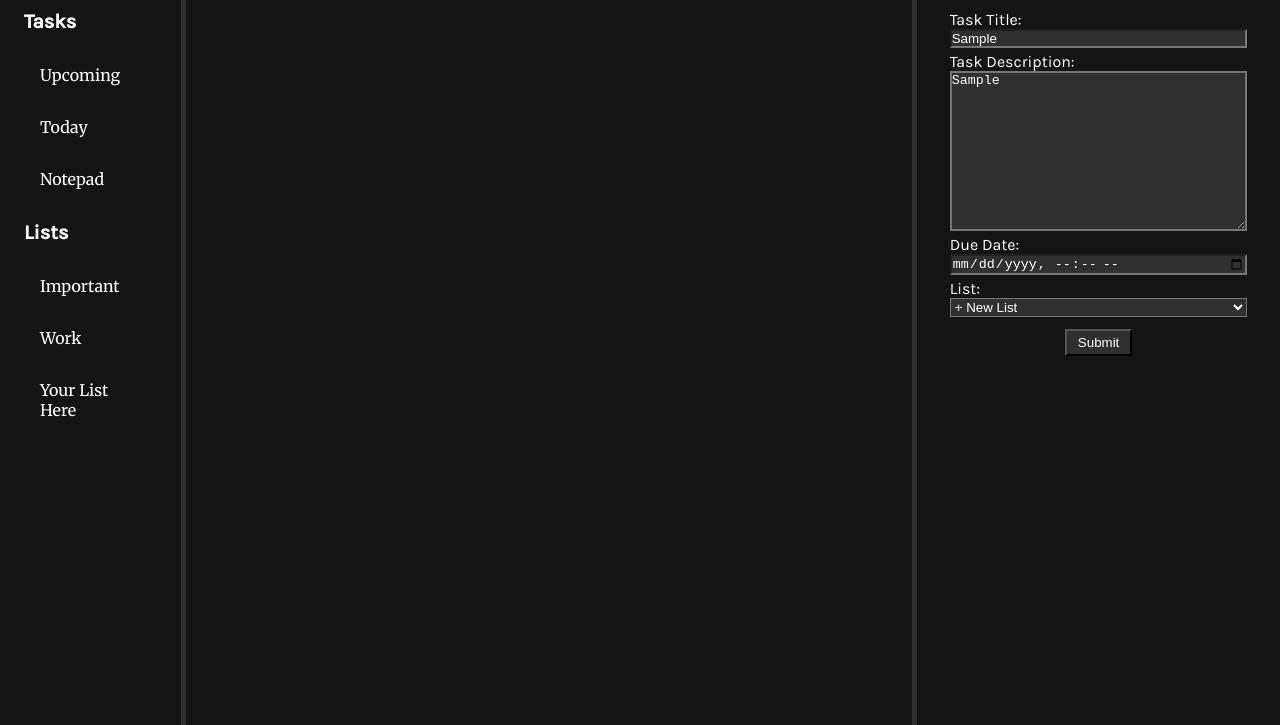
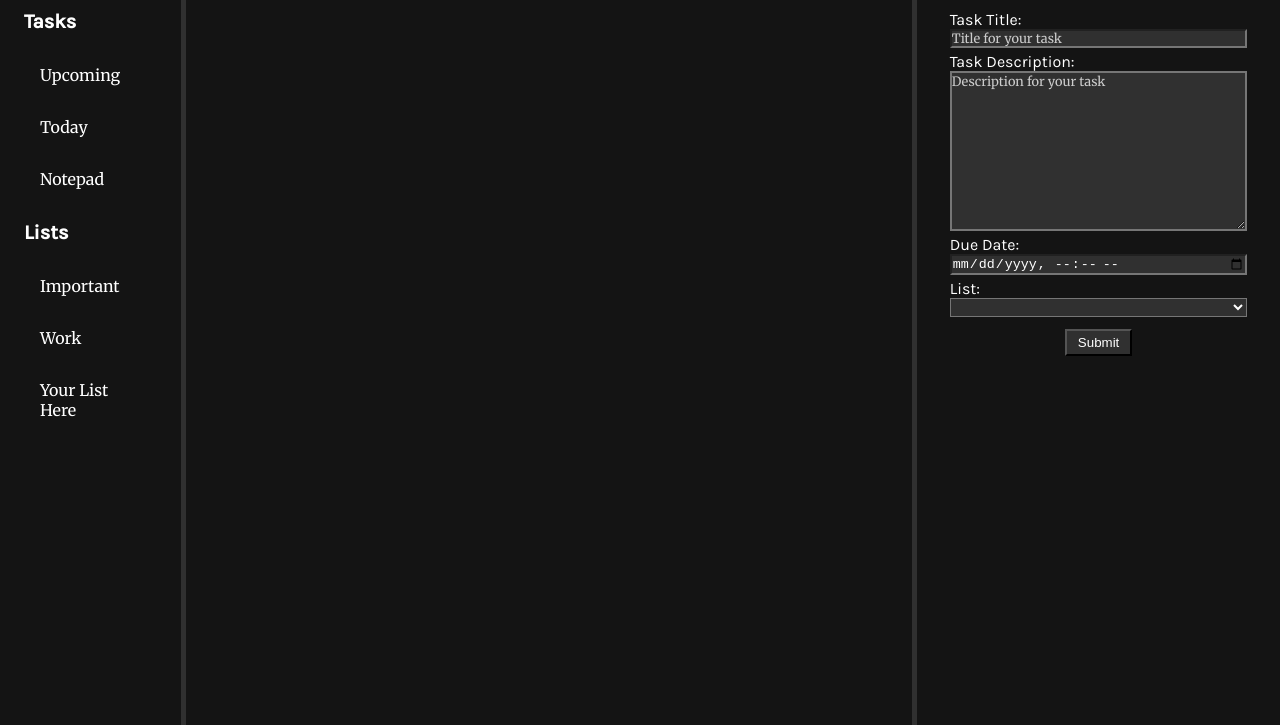
Before and after one commit to EricLionDev/odin-todolist, a website built with webpack: page dist/index.html in a window 1280 px wide. Both pictures are taken after typing "Sample", "Sample" into the empty fields and a click on the button "Submit". Shown: the part 75-800 px from the top of the page. Built offline with nearby package versions, Linux system fonts and the light colour scheme.

Commit message:
fixed localstorage functionality

```diff
--- a/src/index.js
+++ b/src/index.js
@@ -5,3 +5,10 @@ export default function handleNewTask() {
   let task = new create_task();
   return task;
 }
+
+document.addEventListener("DOMContentLoaded", (event) => {
+  const button = document.getElementById("new-task-btn");
+  if (button) {
+    button.addEventListener("click", handleNewTask);
+  }
+});
--- a/src/tasks.js
+++ b/src/tasks.js
@@ -1,12 +1,12 @@
 import list from "./tasklist";
 var tasknums = 0;
-var newTaskTitle = document.getElementById("new-task-title");
-var newTaskDescription = document.getElementById("new-task-description");
-var newTaskDate = document.getElementById("new-task-date");
-var newTaskList = document.getElementById("new-task-list");
 
 export default class create_task {
   constructor() {
+    var newTaskTitle = document.getElementById("new-task-title");
+    var newTaskDescription = document.getElementById("new-task-description");
+    var newTaskDate = document.getElementById("new-task-date");
+    var newTaskList = document.getElementById("new-task-list");
     this.id = tasknums;
     this.name = newTaskTitle.value;
     this.description = newTaskDescription.value;
@@ -15,7 +15,21 @@ export default class create_task {
     tasknums++;
 
     list.push(this);
-    localStorage.setItem(tasklist, JSON.stringify(list));
+    localStorage.setItem("tasklist", JSON.stringify(list));
     console.log(this.name, this.description);
+
+    this.task_form_reset();
+  }
+
+  task_form_reset() {
+    var newTaskTitle = document.getElementById("new-task-title");
+    var newTaskDescription = document.getElementById("new-task-description");
+    var newTaskDate = document.getElementById("new-task-date");
+    var newTaskList = document.getElementById("new-task-list");
+
+    newTaskTitle.value = "";
+    newTaskDescription.value = "";
+    newTaskDate.value = "";
+    newTaskList.value = "";
   }
 }
```
Also changed, not shown: dist/index.html, dist/main.js.
